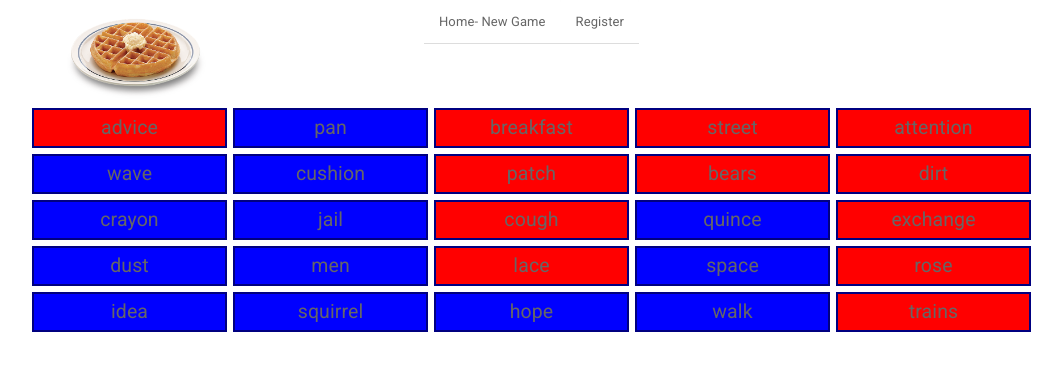
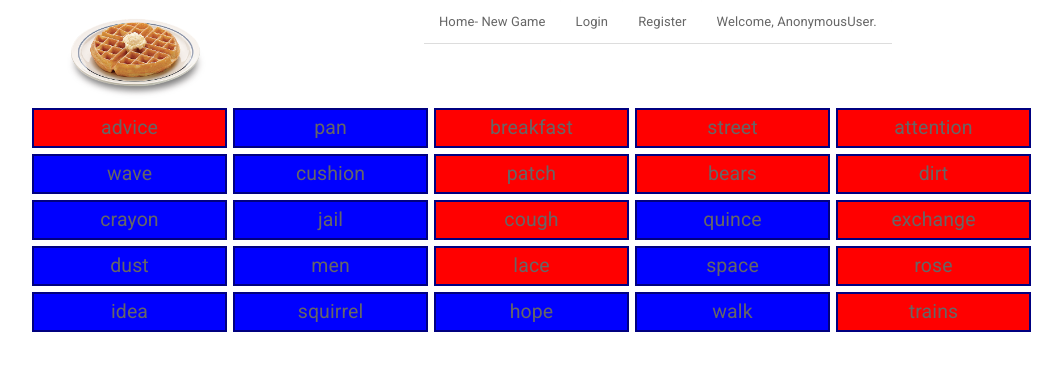
Before and after one commit to scottstanie/codenames, a Django app: page / in a window 1280 px wide. Shown: the top 371 px of the page, without its empty margins (26-1088 px from the left). Run offline with Django 3.2, Linux system fonts and the light colour scheme; some libraries are stand-ins or nearby versions.

Commit message:
login, logout, registration working

```diff
--- a/codenames/settings.py
+++ b/codenames/settings.py
@@ -126,3 +126,5 @@ USE_TZ = True
 # https://docs.djangoproject.com/en/1.9/howto/static-files/
 
 STATIC_URL = '/static/'
+
+LOGIN_REDIRECT_URL = '/'
--- a/codenames/templates/codenames/header.html
+++ b/codenames/templates/codenames/header.html
@@ -5,6 +5,15 @@
   </div>
   <ul class="nav nav-tabs">
     <li role="presentation" ><a href="{% url 'index' %}">Home- New Game</a></li>
-    <li role="presentation" ><a href="/codenames/register/">Register</a></li>
+    <li role="presentation" >
+      {% if user.is_anonymous %}
+        <a href="{% url 'login' %}">Login</a>
+      {% else %}
+        <a href="{% url 'logout' %}">Logout</a>
+      {% endif %}
+      </a>
+    </li>
+    <li role="presentation" ><a href="/register/">Register</a></li>
+    <li role="presentation" ><a href="{% url 'profile' %}" >Welcome, {{ user }}.</a></li>
   </ul>
 </div>
--- a/codenames/templates/registration/login.html
+++ b/codenames/templates/registration/login.html
@@ -1,4 +1,4 @@
-{% extends "polls/layout.html" %}
+{% extends "codenames/layout.html" %}
 
 {% block body %}
 
@@ -6,7 +6,7 @@
 <p>Your username and password didn't match. Please try again.</p>
 {% endif %}
 
-<form method="post" action="{% url 'polls:login' %}">
+<form method="post" action="{% url 'login' %}">
 {% csrf_token %}
 <table>
 <tr>
--- a/codenames/templates/registration/registration_form.html
+++ b/codenames/templates/registration/registration_form.html
@@ -1,4 +1,4 @@
-{% extends "polls/layout.html" %}
+{% extends "codenames/layout.html" %}
 
 {% block body %}
 
@@ -6,7 +6,7 @@
 <p>Your username and password didn't match. Please try again.</p>
 {% endif %}
 
-<form method="post" action="/polls/register/">
+<form method="post" action="/register/">
   {% csrf_token %}
   {{form.as_p}}
   <input type="submit" value="Register" />
--- a/codenames/urls.py
+++ b/codenames/urls.py
@@ -13,11 +13,16 @@ Including another URLconf
     1. Import the include() function: from django.conf.urls import url, include
     2. Add a URL to urlpatterns:  url(r'^blog/', include('blog.urls'))
 """
-from django.conf.urls import url
+from django.conf.urls import url, include
 from django.contrib import admin
+from django.contrib.auth import views as auth_views
 import views
 
 urlpatterns = [
+    url(r'^$', views.index, name='index'),
     url(r'^admin/', admin.site.urls),
-    url(r'^$', views.index, name='index'),
+    url(r'^logout/$', auth_views.logout, {'next_page': '/'}, name='logout'),
+    url(r'^login/$', auth_views.login, name='login'),
+    url(r'^', include('registration.backends.simple.urls')),
+    url(r'^profile/$', views.profile, name='profile'),
 ]
--- a/codenames/views.py
+++ b/codenames/views.py
@@ -41,3 +41,13 @@ def vote(request):
         # Always return an HttpResponseRedirect after successfully dealing with POST data. This prevents data from being posted twice if a user hits the back button
         print 'winner: ', winner_id
         return HttpResponseRedirect(reverse('codenames:index', kwargs={'winner_id': winner.id}))
+
+
+@login_required
+def profile(request):
+    u = request.user
+    top_waffles = Item.objects.filter(created_by_id=u.id).order_by('-added_date')
+    context = {
+        'waffles': top_waffles
+    }
+    return render(request, 'polls/profile.html', context)
```
